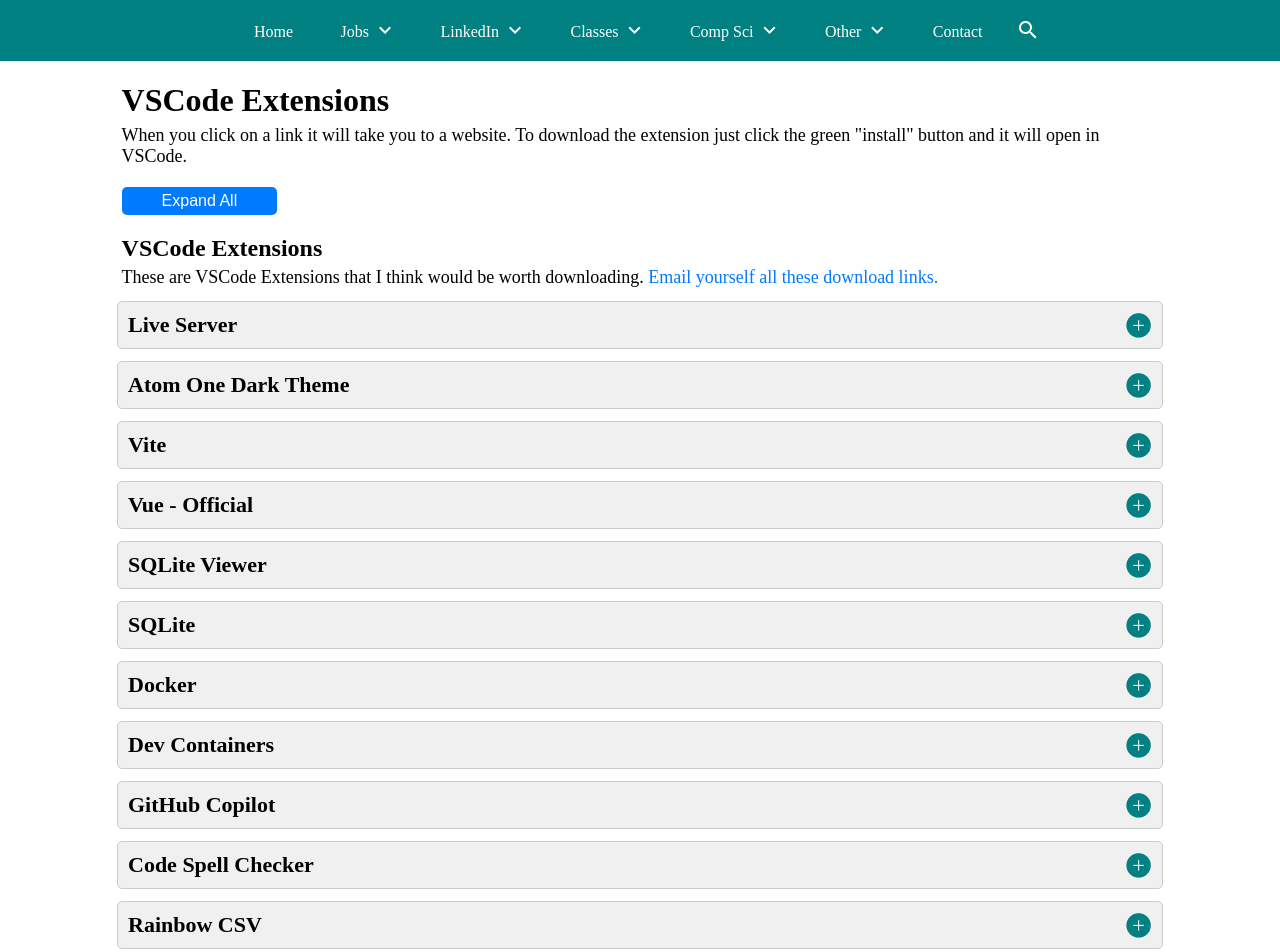
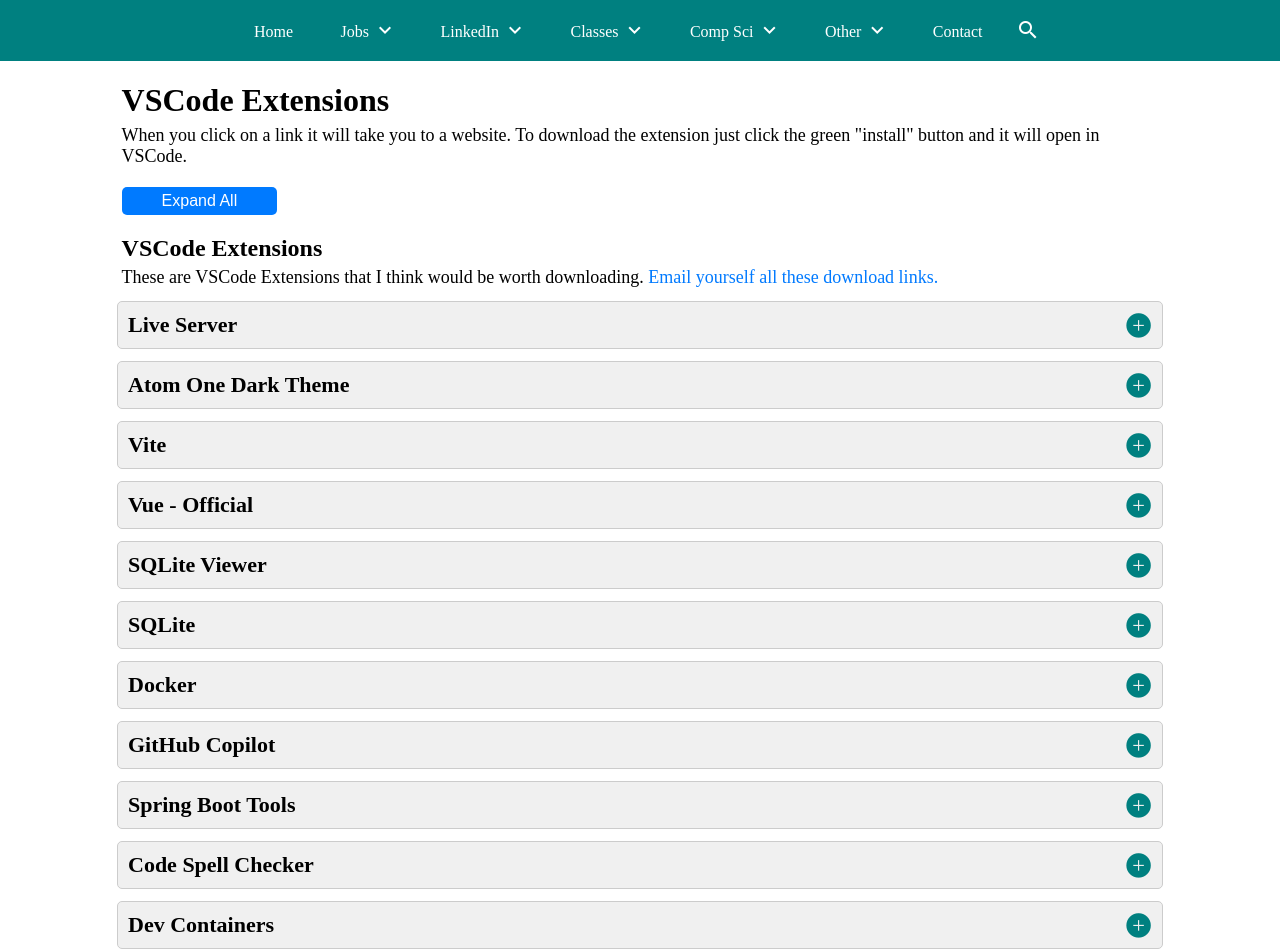
Before and after one commit to MichaelT-178/ForGuy, a Vue app: page /CompSci/VSCodeExtensions in a window 1280 px wide. Shown: the top 952 px of the page. Built offline with nearby package versions, Linux system fonts and the light colour scheme.

Commit message:
Added data

```diff
--- a/src/components/ExtensionEmail.vue
+++ b/src/components/ExtensionEmail.vue
@@ -23,14 +23,17 @@ export const bodyContent = `Hi Elijah,%0A%0A` +
 `Docker%0A` +
 `https://marketplace.visualstudio.com/items?itemName=ms-azuretools.vscode-docker%0A%0A` +
 
-`Dev Containers%0A` +
-`https://marketplace.visualstudio.com/items?itemName=ms-vscode-remote.remote-containers%0A%0A` +
-
 `GitHub Copilot%0A` +
 `https://marketplace.visualstudio.com/items?itemName=GitHub.copilot%0A%0A` +
 
+`Spring Boot Tools%0A` +
+`https://marketplace.visualstudio.com/items?itemName=vmware.vscode-spring-boot%0A%0A` +
+
 `Code Spell Checker%0A` +
 `https://marketplace.visualstudio.com/items?itemName=streetsidesoftware.code-spell-checker%0A%0A` +
+
+`Dev Containers%0A` +
+`https://marketplace.visualstudio.com/items?itemName=ms-vscode-remote.remote-containers%0A%0A` +
 
 `Rainbow CSV%0A` +
 `https://marketplace.visualstudio.com/items?itemName=mechatroner.rainbow-csv%0A%0A` +
--- a/src/data/CompSci/VSCodeExtensions.json
+++ b/src/data/CompSci/VSCodeExtensions.json
@@ -52,22 +52,28 @@
             "Link": "https://marketplace.visualstudio.com/items?itemName=ms-azuretools.vscode-docker"
         },
         {
-            "Name": "Dev Containers",
-            "Author": "Microsoft",
-            "Description": "Open any folder or repository inside a Docker container and take advantage of Visual Studio Code's full feature set.",
-            "Link": "https://marketplace.visualstudio.com/items?itemName=ms-vscode-remote.remote-containers"
-        },
-        {
             "Name": "GitHub Copilot",
             "Author": "GitHub",
             "Description": "AI pair programmer tool for code generation. I personally prefer ChatGPT but this could probably be useful.",
             "Link": "https://marketplace.visualstudio.com/items?itemName=GitHub.copilot"
         },
         {
+            "Name": "Spring Boot Tools",
+            "Author": "VMware",
+            "Description": "Provides support for Spring Boot applications.",
+            "Link": "https://marketplace.visualstudio.com/items?itemName=vmware.vscode-spring-boot"
+        },
+        {
             "Name": "Code Spell Checker",
             "Author": "Street Side Software",
             "Description": "Spell checks code, json files, etc.",
             "Link": "https://marketplace.visualstudio.com/items?itemName=streetsidesoftware.code-spell-checker"
+        },
+        {
+            "Name": "Dev Containers",
+            "Author": "Microsoft",
+            "Description": "Open any folder or repository inside a Docker container and take advantage of Visual Studio Code's full feature set.",
+            "Link": "https://marketplace.visualstudio.com/items?itemName=ms-vscode-remote.remote-containers"
         },
         {
             "Name": "Rainbow CSV",
```
